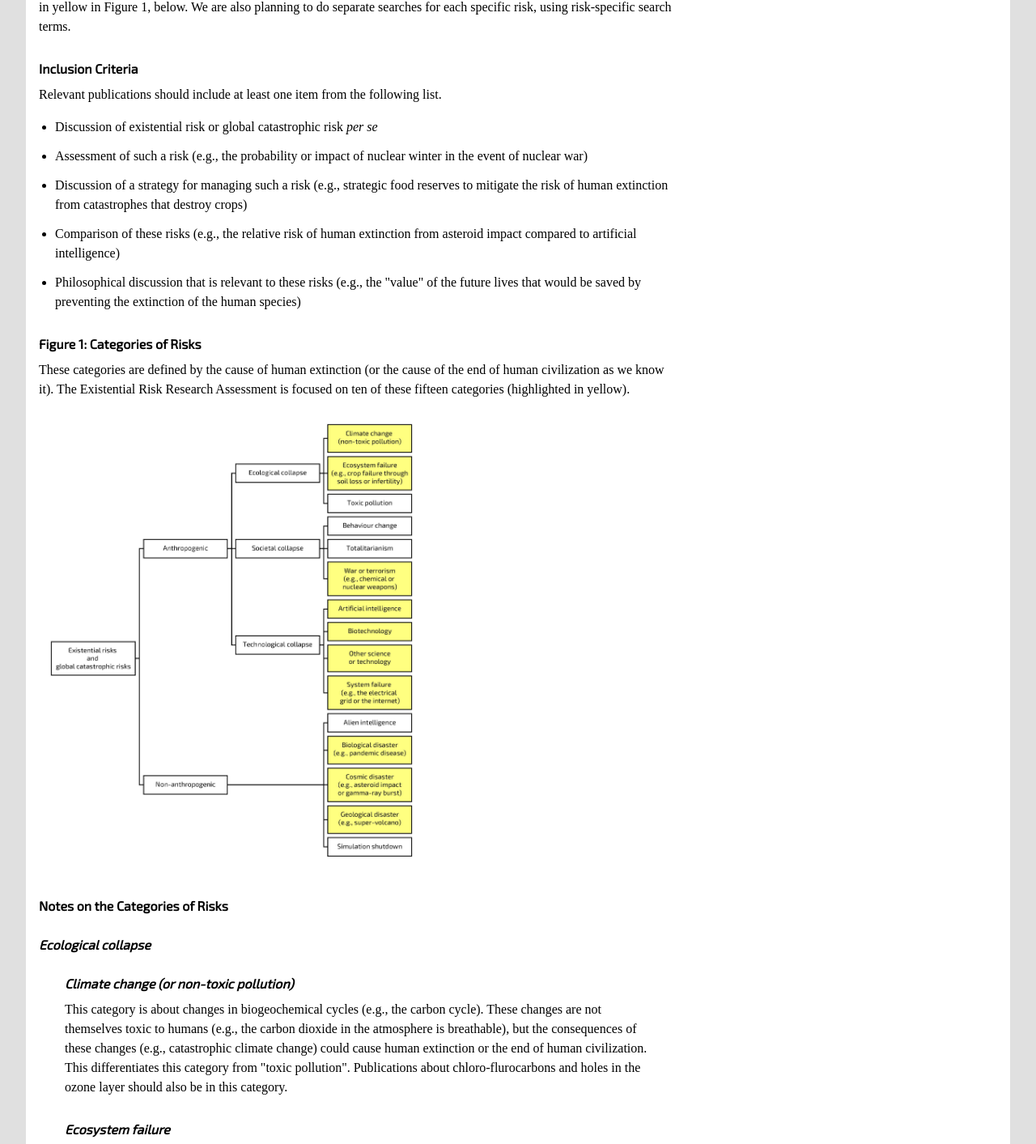
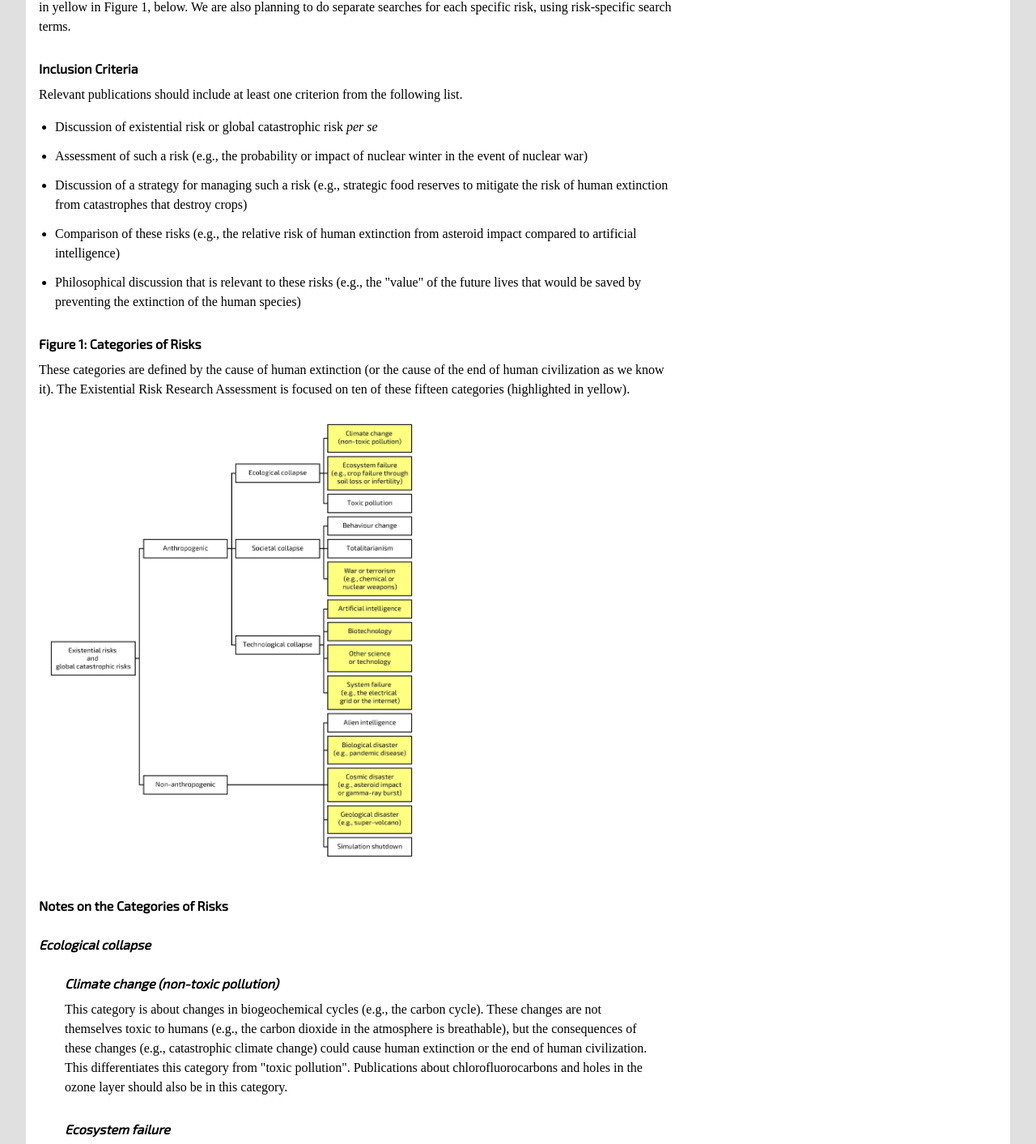
Before and after one commit to gormshackelford/x-risk, a Django app: page /methods/ in a window 1280 px wide. Shown: the part 493-1906 px from the top of the page at 81% size. Run offline with Django 3.2, Linux system fonts and the light colour scheme; some web fonts are replaced.

Commit message:
Changed text

```diff
--- a/engine/templates/engine/existential_risk_sidebar.html
+++ b/engine/templates/engine/existential_risk_sidebar.html
@@ -1,5 +1,5 @@
 <h1>Inclusion criteria</h1>
-<p>Relevant publications should include at least one item from the following list.</p>
+<p>Relevant publications should include at least one criterion from the following list.</p>
 <ul>
   <li>Discussion of existential risk or global catastrophic risk <span class="italic">per se</span></li>
   <li>Assessment of such a risk (e.g., the probability or impact of nuclear winter in the event of nuclear war)</li>
--- a/engine/templates/engine/instructions.html
+++ b/engine/templates/engine/instructions.html
@@ -20,8 +20,8 @@
 
   <h2>Making an Assessment</h2>
   <p>Please see the inclusion criteria for each topic in the <a href="{% url 'methods' %}">Methods</a>. If you think that a publication meets these criteria (based on its title and abstract), then please assess it as "relevant" (tick the box for each topic to which it is relevant, and then click "Save"). If not, then please assess it as "irrelevant" (do not tick the box, and click "Save").</p>
-  <p>It is important to click "Save", even if you have not ticked a box. If you do not click "Save", then we will not know that you have assessed a publication. After you have clicked "Save", you will be shown the next unassessed publication in the random order that has been assigned to you.</p>
-  <p>If it is impossible to decide whether or not a publication meets the inclusion criteria (based on its title and abstract), it is probably better to either (1) not assess it (do not tick the box or click "Reset" and then click "Pass" without clicking "Save") or else (2) assess it as "relevant". We would rather be overly inclusive than overly exclusive. However, this process will be useless if every publication is conservatively assessed as "relevant". Wherever possible, we need you to make judgements about whether or not a publication is relevant.</p>
+  <p>You must click "Save", even if you have not ticked a box. If you do not click "Save", then we will not know that you have assessed the publication. After you have clicked "Save", you will be shown the next unassessed publication in the random order that has been assigned to you.</p>
+  <p>If it is impossible to decide whether or not a publication meets the inclusion criteria (based on its title and abstract), it is probably better to either (1) not assess it (do not tick a box or click "Reset" and then click "Pass" without clicking "Save") or else (2) assess it as "relevant". We would rather be overly inclusive than overly exclusive. However, this process will be useless if every publication is conservatively assessed as "relevant". Wherever possible, we need you to make judgements about whether or not a publication is relevant. Please try not to "Pass" on an assessment.</p>
   <p>There is not a simple formula for "relevant" or "irrelevant", and it is only with a foundation of human judgement that we will be able to build a complicated formula for "relevant" or "irrelevant" through machine learning. Please do your best to make reasonable assessments. We appreciate your time and your humanity!</p>
 
   <h2>Stopping Your Assessment</h2>
--- a/engine/templates/engine/methods.html
+++ b/engine/templates/engine/methods.html
@@ -20,7 +20,7 @@
     <p>Relevant publications for this topic should be tagged as relevant not only to existential risk or global catastrophic risk in general but also to the specific risk(s) that they discuss, if possible. The specific risks that we are focused on are highlighted in yellow in Figure 1, below. We are also planning to do separate searches for each specific risk, using risk-specific search terms.</p>
 
     <h2>Inclusion Criteria</h2>
-    <p>Relevant publications should include at least one item from the following list.</p>
+    <p>Relevant publications should include at least one criterion from the following list.</p>
     <ul>
       <li>Discussion of existential risk or global catastrophic risk <span class="italic">per se</span></li>
       <li>Assessment of such a risk (e.g., the probability or impact of nuclear winter in the event of nuclear war)</li>
@@ -37,8 +37,8 @@
 
     <h3>Ecological collapse</h3>
     <div class="indented">
-      <h3>Climate change (or non-toxic pollution)</h3>
-      <p>This category is about changes in biogeochemical cycles (e.g., the carbon cycle). These changes are not themselves toxic to humans (e.g., the carbon dioxide in the atmosphere is breathable), but the consequences of these changes (e.g., catastrophic climate change) could cause human extinction or the end of human civilization. This differentiates this category from "toxic pollution". Publications about chloro-flurocarbons and holes in the ozone layer should also be in this category.</p>
+      <h3>Climate change (non-toxic pollution)</h3>
+      <p>This category is about changes in biogeochemical cycles (e.g., the carbon cycle). These changes are not themselves toxic to humans (e.g., the carbon dioxide in the atmosphere is breathable), but the consequences of these changes (e.g., catastrophic climate change) could cause human extinction or the end of human civilization. This differentiates this category from "toxic pollution". Publications about chlorofluorocarbons and holes in the ozone layer should also be in this category.</p>
 
       <h3>Ecosystem failure</h3>
       <p>This category is about the loss of ecosystem services (e.g., food production) through the loss of biodiversity beyond an ecological tipping point (e.g., the loss of soil fertility). It may be difficult to differentiate this category from "climate change" (climate regulation is also an ecosystem service), but publications about climate change as a consequence of burning fossil fuels (not biodiversity loss) should not be in this category. Publications about ecosystem-service failure as a consequence of another catastrophe (e.g., asteroid impact, nuclear winter, super-volcano, or climate change) should not be in this category unless they are about biodiversity loss (not crop failure through heat, drought, or lack of sunlight).</p>
```
